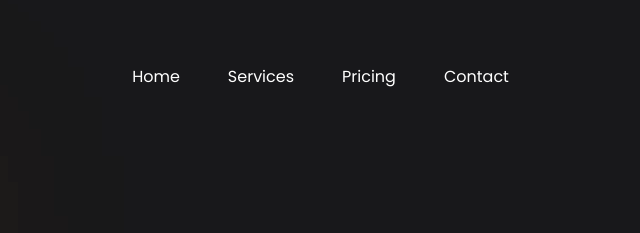
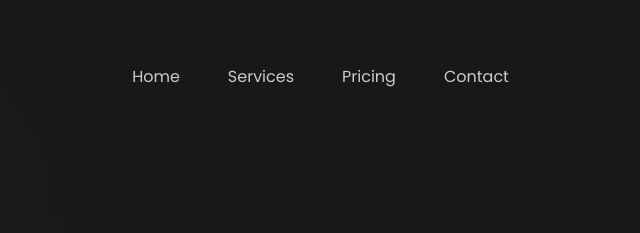
Before and after one commit to aetherab11/Pfolio, a plain HTML site: page index.html in a window 1280 px wide. Shown: the top 233 px of the page, 301-941 px from the left. Drawn offline with nearby package versions, Linux system fonts and the light colour scheme.

Commit message:
Update style.css

```diff
--- a/style.css
+++ b/style.css
@@ -31,7 +31,7 @@ nav {
     max-width: 100px;
 }
 .links a {
-    color: white;
+    color: #ccc;
     padding-bottom: 0.75rem;
     text-decoration: none;
     position: relative
```
